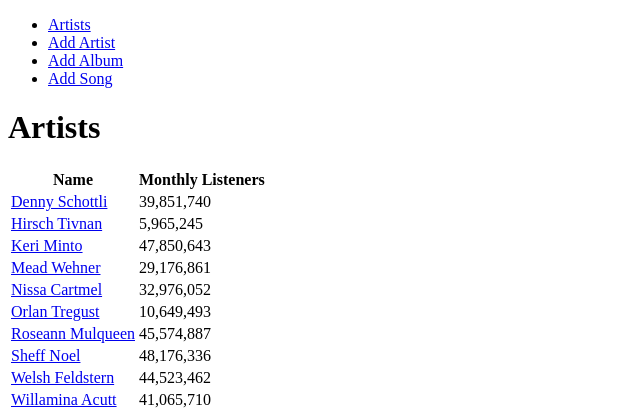
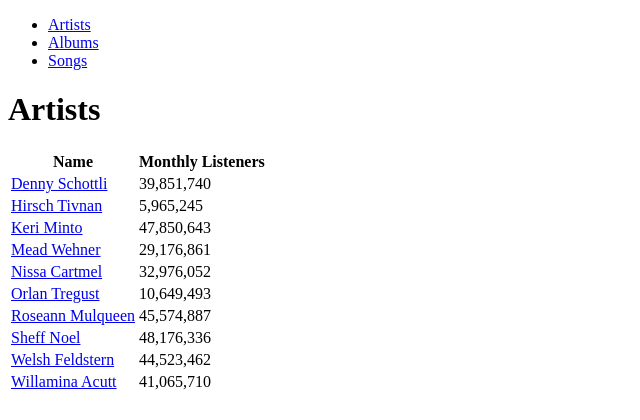
Before and after one commit to Grym3038/Dynamic_Unit2, a PHP site: page / in a window 1280 px wide. Shown: the top 420 px of the page, without its empty margins (0-640 px from the left). Run offline with PHP 8.4, Linux system fonts and the light colour scheme; data comes from the database, SQL or seed files in the repository.

Commit message:
Update navigation links

```diff
--- a/views/partials/header.php
+++ b/views/partials/header.php
@@ -9,16 +9,13 @@
     <nav>
         <ul>
             <li>
-                <a href=".">Artists</a>
+                <a href=".?action=listArtists">Artists</a>
             </li>
             <li>
-                <a href=".?action=artistForm">Add Artist</a>
+                <a href=".?action=listAlbums">Albums</a>
             </li>
             <li>
-                <a href=".?action=albumForm">Add Album</a>
-            </li>
-            <li>
-                <a href=".?action=songForm">Add Song</a>
+                <a href=".?action=listSongs">Songs</a>
             </li>
         </ul>
     </nav>
```
